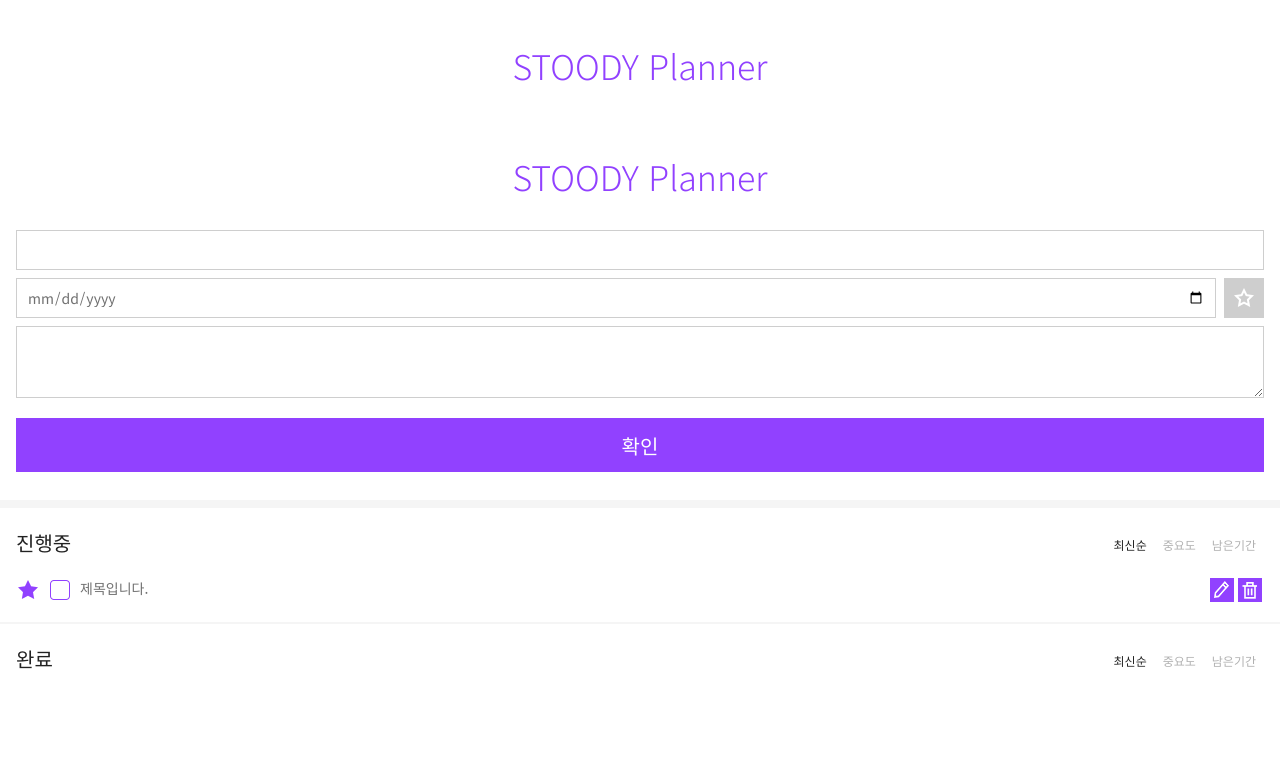
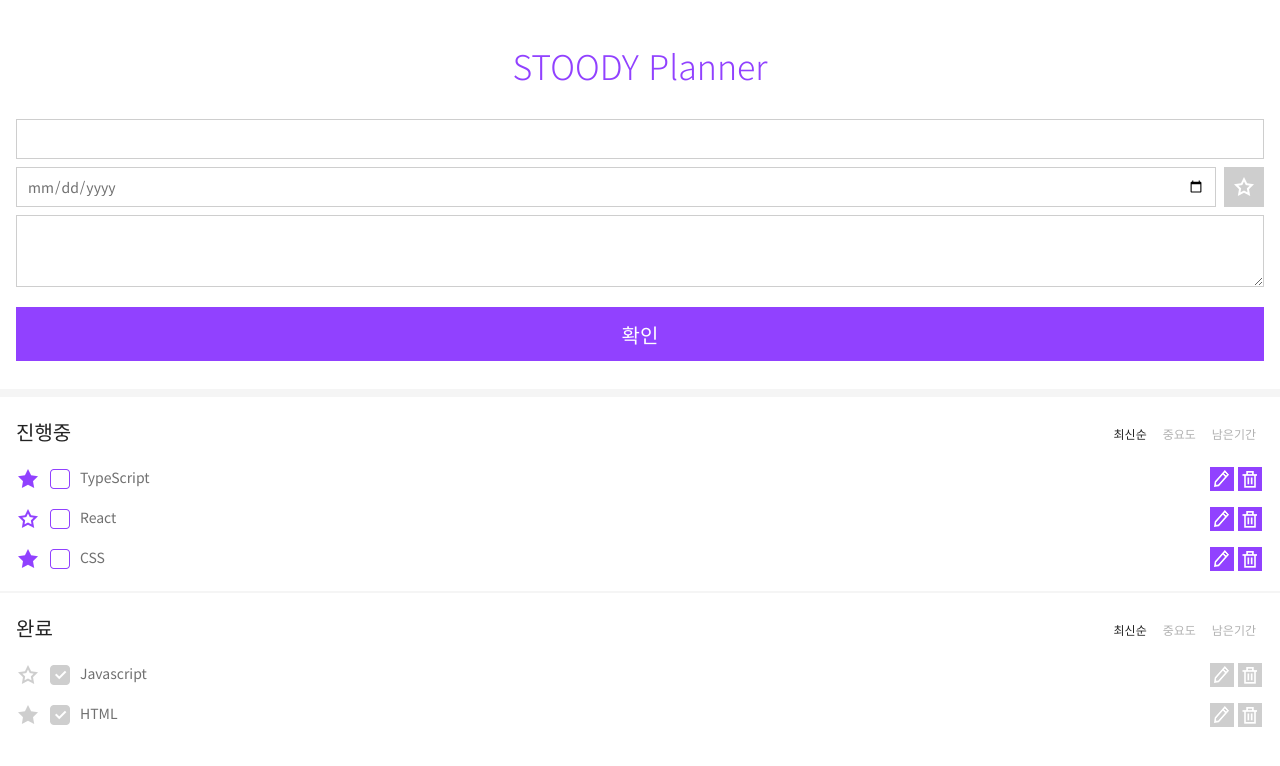
Before and after one commit to heejinlee07/StoodyPlannner, a website: page index.html in a window 1280 px wide. Drawn offline with nearby package versions, Linux system fonts and the light colour scheme.

Commit message:
feat: update

```diff
--- a/index.html
+++ b/index.html
@@ -1,28 +1,20 @@
 <!DOCTYPE html>
 <html lang="ko">
+
 <head>
   <meta charset="UTF-8" />
   <meta name="viewport" content="width=device-width, initial-scale=1.0" />
   <title>Stoody Planner</title>
-    <link
-      rel="stylesheet"
-      href="https://cdnjs.cloudflare.com/ajax/libs/normalize/8.0.1/normalize.min.css"
-      integrity="sha256-l85OmPOjvil/SOvVt3HnSSjzF1TUMyT9eV0c2BzEGzU="
-      crossorigin="anonymous"
-    />
-    <link
-      href="https://fonts.googleapis.com/css2?family=Noto+Sans+KR:wght@300;400;500;900&display=swap"
-      rel="stylesheet"
-    />
+  <link rel="stylesheet" href="https://cdnjs.cloudflare.com/ajax/libs/normalize/8.0.1/normalize.min.css"
+    integrity="sha256-l85OmPOjvil/SOvVt3HnSSjzF1TUMyT9eV0c2BzEGzU=" crossorigin="anonymous" />
+  <link href="https://fonts.googleapis.com/css2?family=Noto+Sans+KR:wght@300;400;500;900&display=swap"
+    rel="stylesheet" />
   <link rel="stylesheet" href="./css/style.css" />
   <link rel="stylesheet" href="./css/common.css" />
   <script src="js/app.js" defer></script>
 </head>
+
 <body>
-    <div id="container">
-      <h1 class="brandName">STOODY Planner</h1>
-
-
   <div id="container">
     <h1 class="brandName">STOODY Planner</h1>
 
@@ -44,7 +36,7 @@
       </ul>
       <ul class="todoList incomplete">
         <li>
-        <span class="iconImportance check">중요도 :  보통</span>
+          <span class="iconImportance check">중요도 : 보통</span>
           <input type="checkbox" id="test1" class="inputCheckbox"><label class="iconCheckbox" for="test1"></label>
           <span class="subjectView">제목입니다.</span>
           <button class="btnEdit">수정</button>
@@ -65,22 +57,18 @@
         <li><button class="btnSort">남은기간</button></li>
       </ul>
       <ul class="todoList complete">
-      <!-- <li>
-        <span class="iconImportance check">중요도 :  보통</span>
-        <input type="checkbox" id="test3" class="inputCheckbox" checked><label class="iconCheckbox" for="test3"></label>
+        <li>
+          <span class="iconImportance check">중요도 : 보통</span>
+          <input type="checkbox" id="test3" class="inputCheckbox" checked><label class="iconCheckbox"
+            for="test3"></label>
           <span class="subjectView">제목입니다.</span>
           <button class="btnEdit">수정</button>
           <button class="btnDelete">삭제</button>
         </li>
-      <li>
-        <span class="iconImportance">중요도 :  보통</span>
-        <input type="checkbox" id="test4" class="inputCheckbox" checked><label class="iconCheckbox" for="test4"></label>
-        <span class="subjectView">제목입니다.</span>
-        <button class="btnEdit">수정</button>
-        <button class="btnDelete">삭제</button>
-      </li> -->
+
       </ul>
     </div>
   </div>
 </body>
+
 </html>
--- a/js/app.js
+++ b/js/app.js
@@ -116,7 +116,7 @@ const getDday = () => {
   return 10;
 };
 
-}
+
 
 const editTodo = id => {
   const myTodo = todos.find(todo => todo.id === +id);
```
Lines whose indentation alone changed are shown as unchanged.
